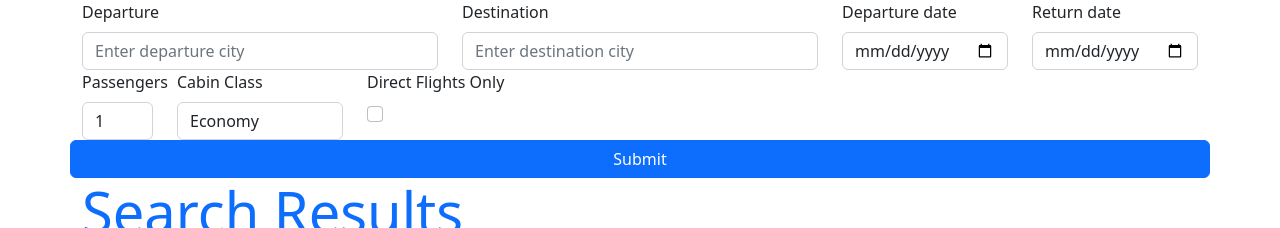
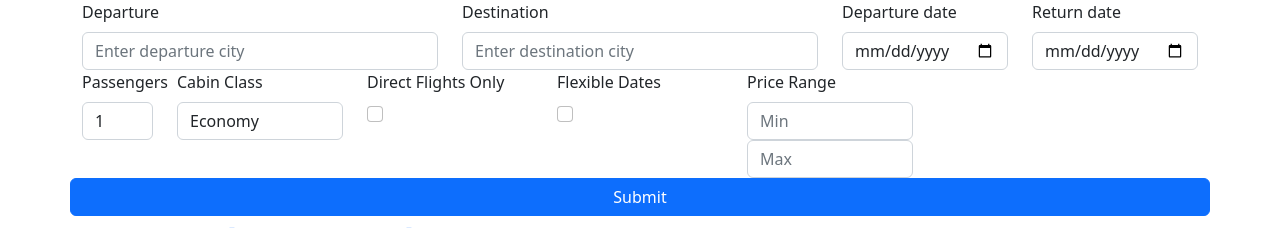
Before and after one commit to angistanzi/digital-drifters, a React (Create React App) app: page / in a window 1280 px wide. Shown: the top 228 px of the page. Built offline with nearby package versions, Linux system fonts and the light colour scheme.

Commit message:
replicated checkbox for a flexible dates option. Created a price range option for budgets

```diff
--- a/src/components/flight-filter.js
+++ b/src/components/flight-filter.js
@@ -53,6 +53,18 @@ function FlightFilter() {
                     <Form.Label>Direct Flights Only</Form.Label>
                     <Form.Check type="checkbox" label="" />
                 </Form.Group>
+                {/* Flexible Dates checkbox */}
+                <Form.Group className="col-md-2" controlId="formFlexibleDates">
+                    <Form.Label>Flexible Dates</Form.Label>
+                    <Form.Check type="checkbox" label="" />
+                </Form.Group>
+                {/* Price Range input */}
+                <Form.Group className="col-md-2" controlId="formPriceRange">
+                    <Form.Label>Price Range</Form.Label>
+                    <Form.Control type="number" placeholder="Min" />
+                    <Form.Control type="number" placeholder="Max" />
+                </Form.Group>
+
                 {/* Submit button */}
                 <Button variant="primary" type="submit">
                     Submit
```
